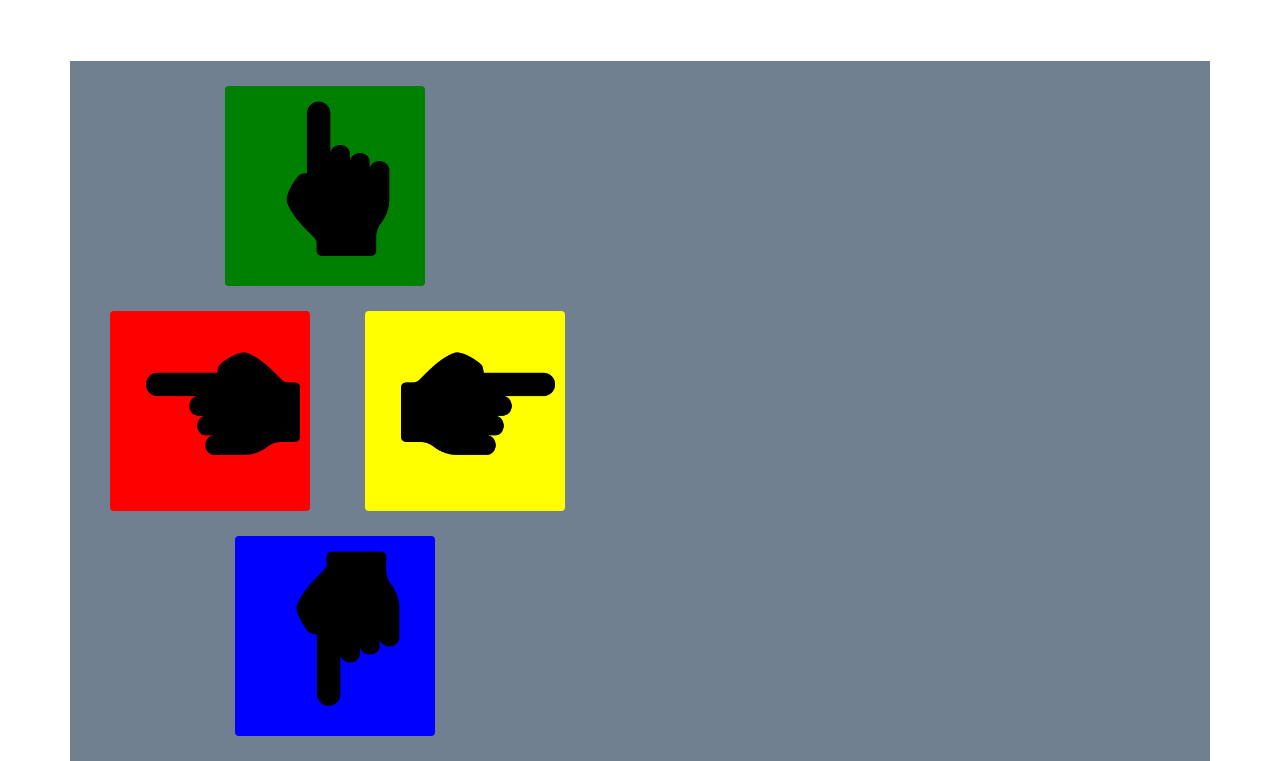
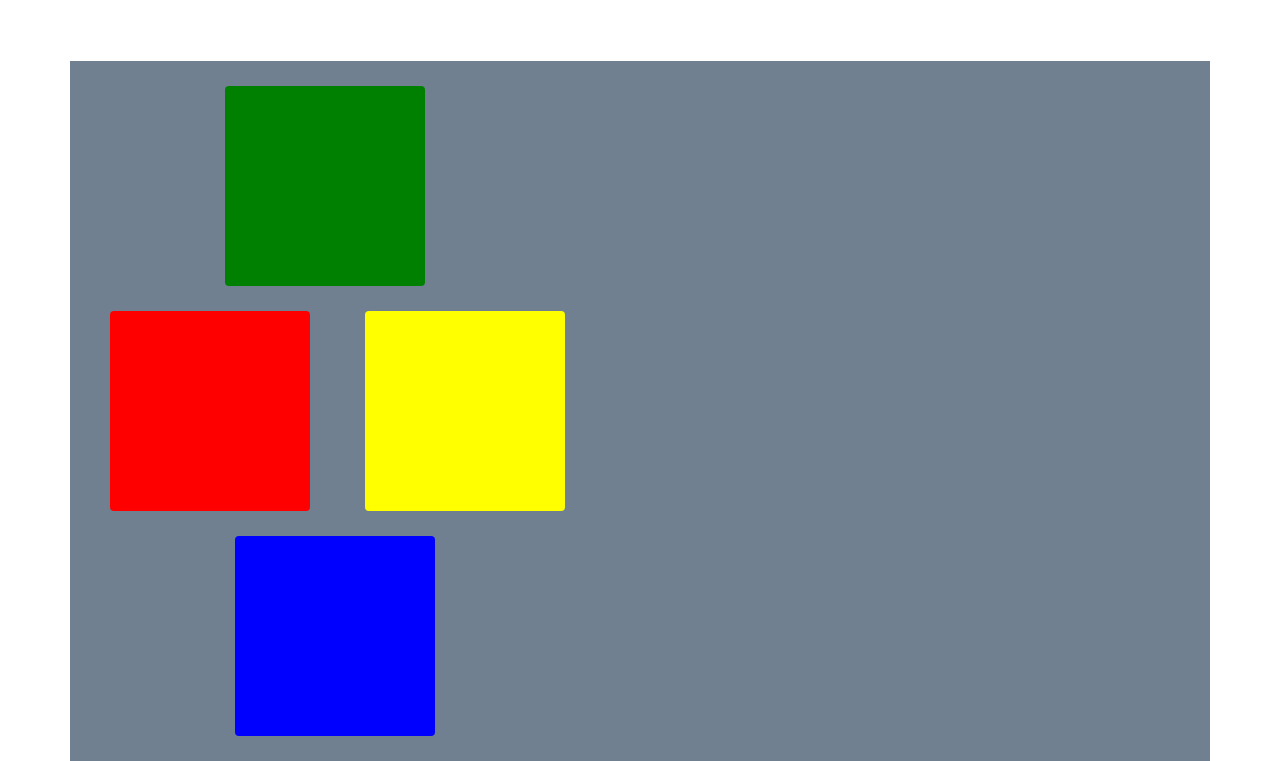
Before and after one commit to asi9games/simonGame_milestoneProject, a plain HTML site: page index.html in a window 1280 px wide. Shown: the part 182-943 px from the top of the page. Drawn offline with nearby package versions, Linux system fonts and the light colour scheme.

Commit message:
images removed

```diff
--- a/index.html
+++ b/index.html
@@ -15,15 +15,15 @@
 
 <div class="container">
 
-    <div type="button" id="green" class="btn green square-size"> <img src="images/finger-up.png" /> </div>
+    <div type="button" id="green" class="btn green square-size">  </div>
     <br>
 
-    <div type="button"  id="red" class="btn red square-size"> <img src="images/finger-left.png" /> </div>
+    <div type="button"  id="red" class="btn red square-size"> </div>
 
-    <div type="button"  id="yellow" class="btn yellow square-size"> <img src="images/finger-right.png" /> </div>
+    <div type="button"  id="yellow" class="btn yellow square-size">  </div>
     <br>
 
-    <div type="button"  id="blue" class="btn blue square-size"> <img src="images/finger-down.png" /> </div>
+    <div type="button"  id="blue" class="btn blue square-size"> </div>
 
 </div>
 
```
